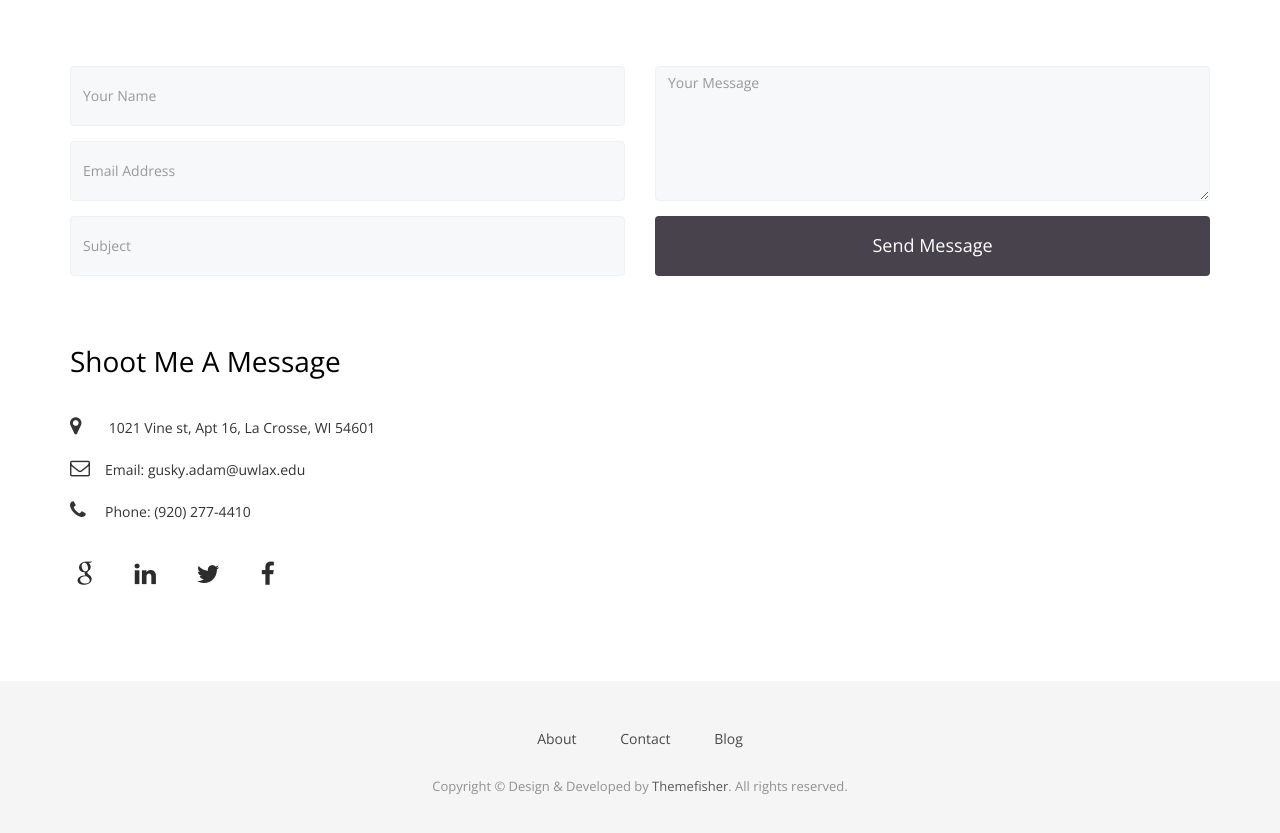
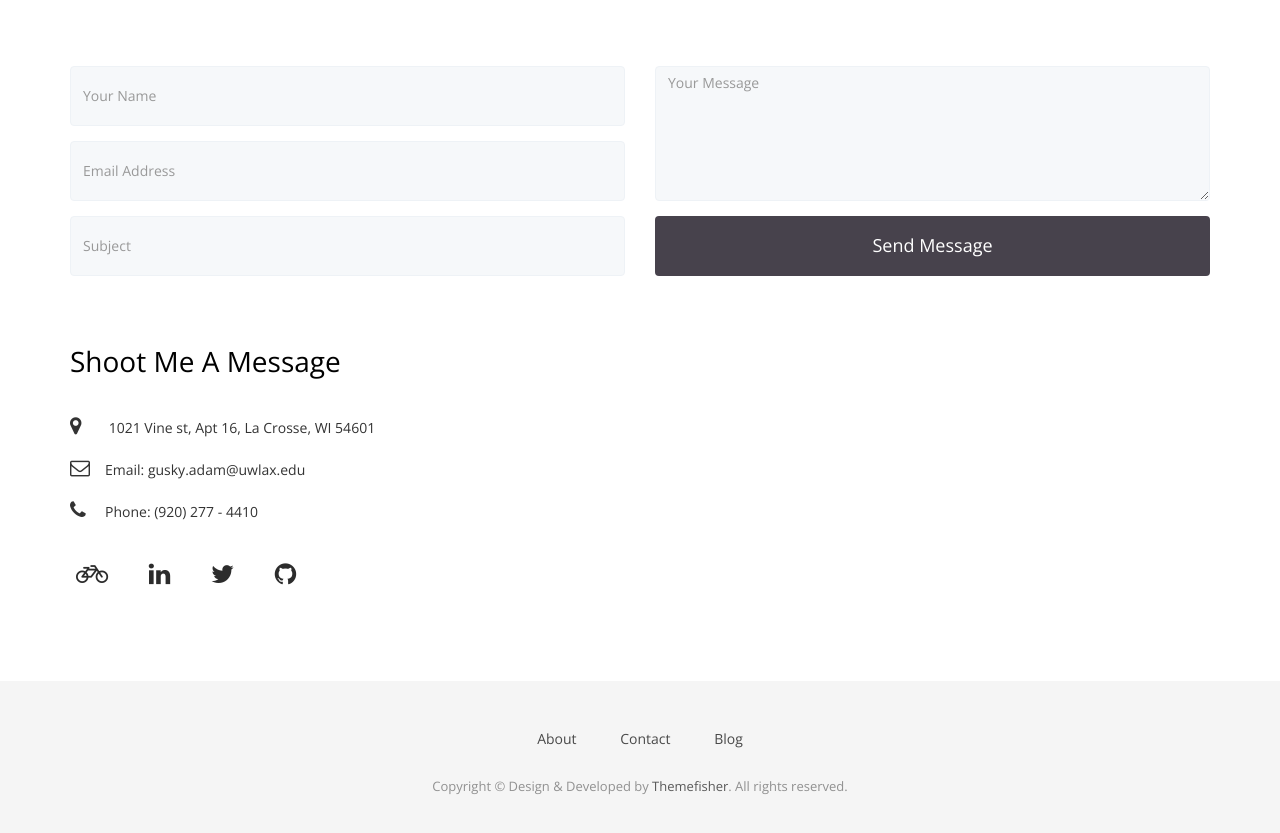
Before and after one commit to adamgusky/adamgusky.github.io, a Jekyll site: the page built from contact.html, in a window 1280 px wide, cut to the strip 426-1290 px from the top of the page. Shown: the top 833 px of the strip. Built offline with Jekyll 4.4.1, drawn with Linux system fonts in a browser that asks for light colours; nearby versions of some CDN libraries; some web fonts are replaced.

Commit message:
Fixed up contact me page

```diff
--- a/contact.html
+++ b/contact.html
@@ -59,22 +59,22 @@ permalink: /contact/
               <i class="fa fa-envelope-o"></i>Email: gusky.adam@uwlax.edu
             </li>
             <li>
-              <i class="fa fa-phone"></i>Phone: (920) 277-4410
+              <i class="fa fa-phone"></i>Phone: (920) 277 - 4410
             </li>
           </ul>
 
           <ul class="social-icons">
             <li>
-              <a href="http://www.themefisher.com"><i class="fa fa-google"></i></a>
+              <a href="https://nationalbikechallenge.org/groups/1848"><i class="fa fa-bicycle"></i></a>
             </li>
             <li>
-              <a href="http://www.themefisher.com"><i class="fa fa-linkedin"></i></a>
+              <a href="https://www.linkedin.com/in/adam-gusky-33239910a/"><i class="fa fa-linkedin"></i></a>
             </li>
             <li>
-              <a href="http://www.themefisher.com"><i class="fa fa-twitter"></i></a>
+              <a href="https://twitter.com/adamgusky"><i class="fa fa-twitter"></i></a>
             </li>
             <li>
-              <a href="http://www.themefisher.com"><i class="fa fa-facebook"></i></a>
+              <a href="https://github.com/adamgusky"><i class="fa fa-github"></i></a>
             </li>
           </ul>
         </div>
--- a/work.html
+++ b/work.html
@@ -1,6 +1,6 @@
 ---
 layout: page
-title: Our Work
+title: My Work
 permalink: /work/
 ---
 
```
Also changed, not shown: other parts of contact.html (+1 -1 lines).
